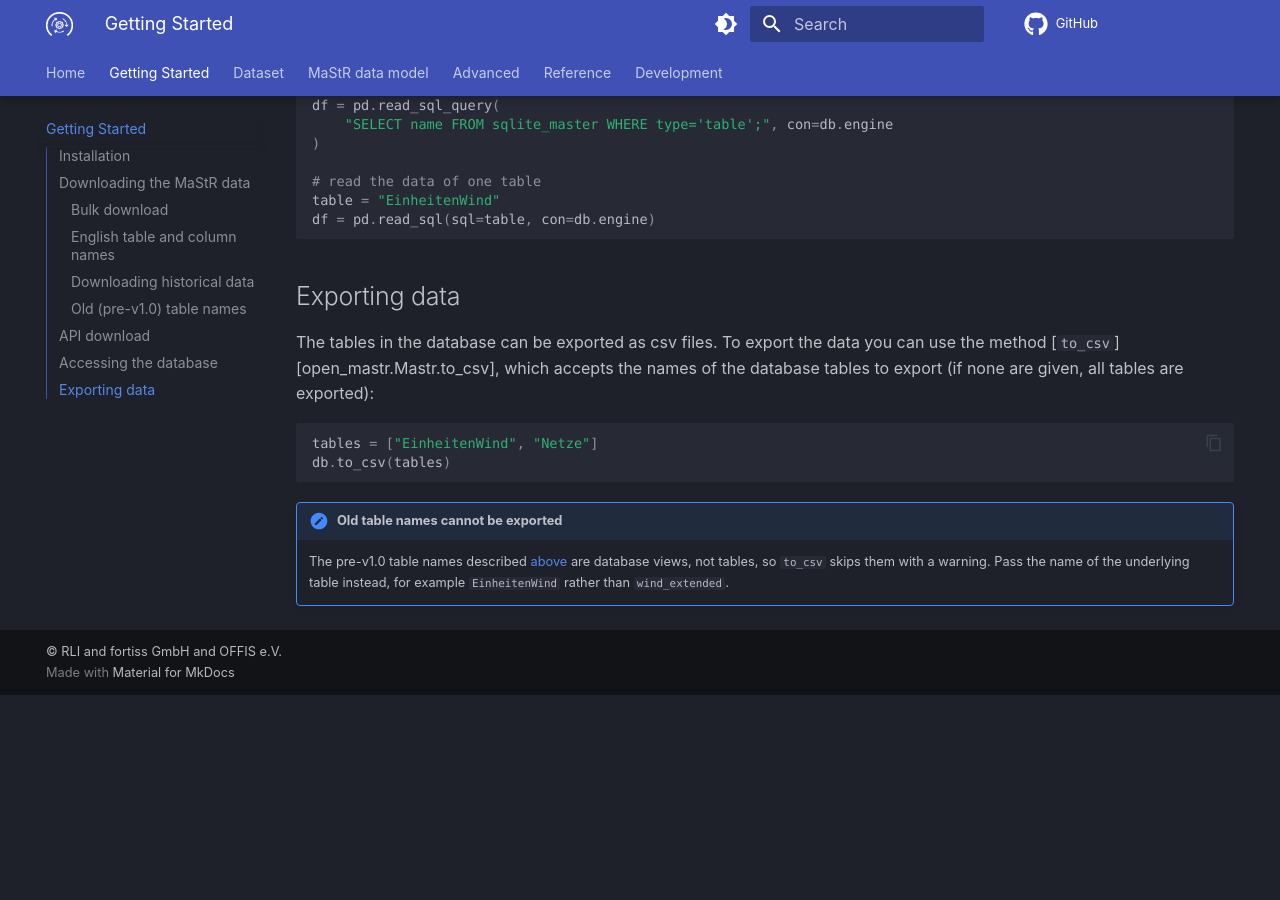
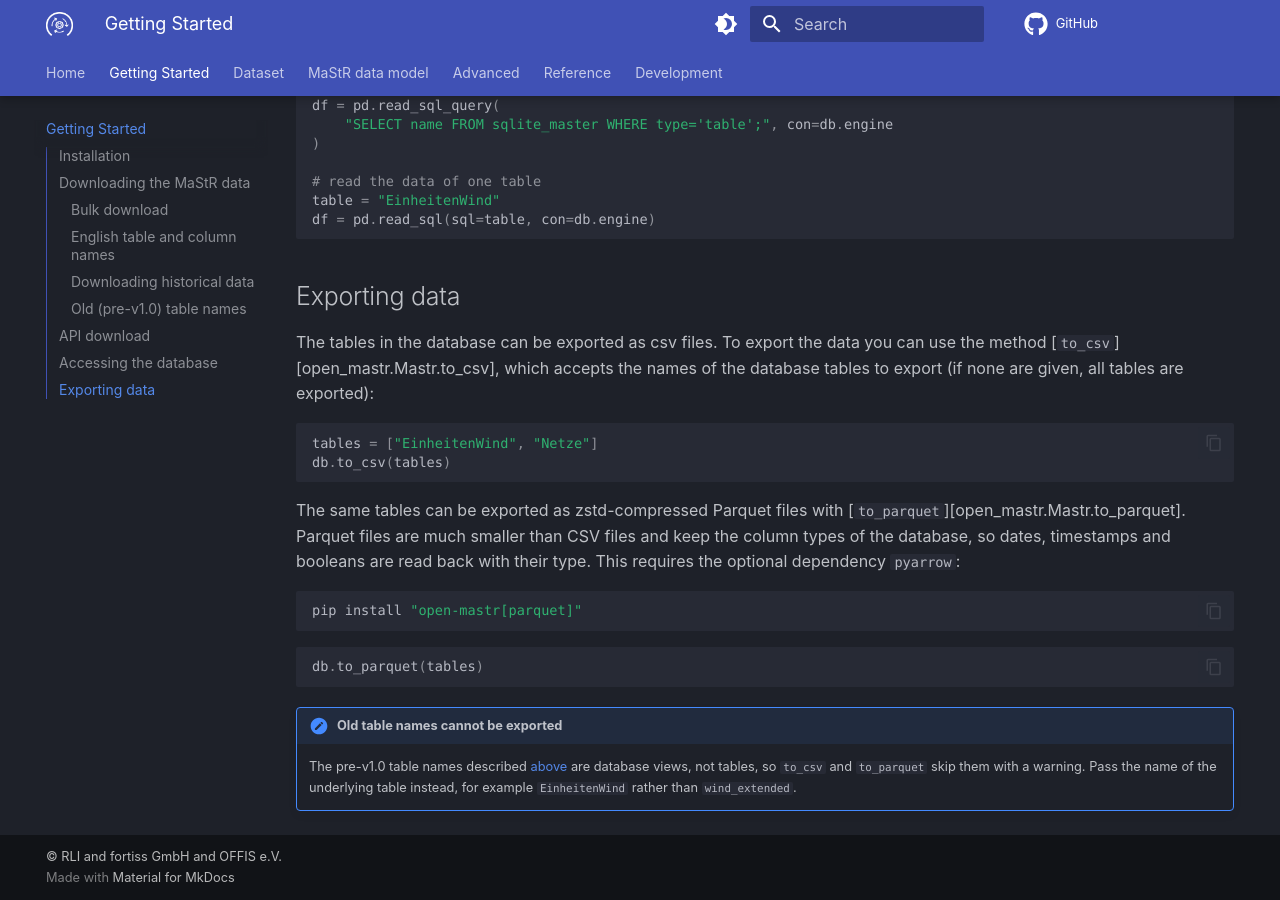
Before and after one commit to OpenEnergyPlatform/open-MaStR, an MkDocs documentation site: the page built from docs/getting_started.md, in a window 1280 px wide and 900 px high, scrolled down 2417 px. Built offline with MkDocs 1.6.1 and Material for MkDocs 9.7.7, drawn with Linux system fonts in a browser that asks for light colours; comment, search, counter and statistics services are not loaded; before the commit the page ends 3112 px from its top, so only the background shows below that.

Commit message:
Document Mastr.to_parquet #787
Co-Authored-By: Claude Opus 5.5 <noreply@anthropic.com>

````diff
--- a/docs/getting_started.md
+++ b/docs/getting_started.md
@@ -121,7 +121,19 @@ tables = ["EinheitenWind", "Netze"]
 db.to_csv(tables)
 ```
 
+The same tables can be exported as zstd-compressed Parquet files with [`to_parquet`][open_mastr.Mastr.to_parquet].
+Parquet files are much smaller than CSV files and keep the column types of the database, so dates, timestamps and
+booleans are read back with their type. This requires the optional dependency `pyarrow`:
+
+```bash
+pip install "open-mastr[parquet]"
+```
+
+```python
+db.to_parquet(tables)
+```
+
 !!! note "Old table names cannot be exported"
     The pre-v1.0 table names described [above](#old-pre-v10-table-names) are database views, not tables, so `to_csv`
-    skips them with a warning. Pass the name of the underlying table instead, for example `EinheitenWind` rather than
-    `wind_extended`.
+    and `to_parquet` skip them with a warning. Pass the name of the underlying table instead, for example
+    `EinheitenWind` rather than `wind_extended`.
````
Also changed, not shown: CHANGELOG.md (+9 -0 lines), docs/advanced.md (+6 -4 lines).
